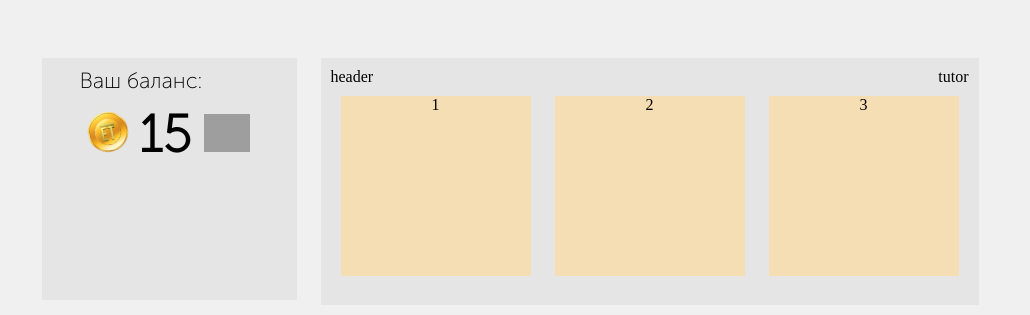
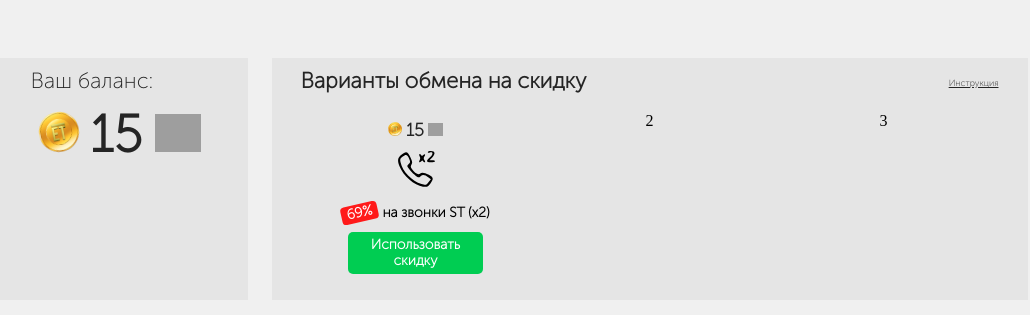
Before and after one commit to GeorgeVorob/php_test_task, a PHP site: page / in a window 1280 px wide. Shown: the top 315 px of the page, without its empty margins (130-1160 px from the left). Run offline with PHP 8.4, Linux system fonts and the light colour scheme; grey boxes are pictures that could not be loaded.

Commit message:
Implement products markdown

```diff
--- a/frontend/Views/index.css
+++ b/frontend/Views/index.css
@@ -3,6 +3,7 @@ body {
 }
 
 /*TODO: Вынести в общий файл.*/
+/*TODO: Добавить варианты шрифта разного веса.*/
 @font-face {
     font-family: Museo Sans Cyrl;
     src: url("../Assets/fonts/museosanscyrl_100.otf") format("opentype");
@@ -21,6 +22,21 @@ body {
     height: 38px;
 }
 
+.product-price-coin {
+    width: 14px;
+    height: 14px;
+}
+
+.product-price-currency-glyph {
+    width: 15px;
+    height: 13px;
+}
+
+.product-icon {
+    width: 39px;
+    height: 39px;
+}
+
 /*Шрифты*/
 
 .balance-header-font {
@@ -29,6 +45,7 @@ body {
     font-style: normal;
     font-size: 22px;
     line-height: 13px;
+    color: #242424;
 }
 
 .balance-font {
@@ -39,6 +56,45 @@ body {
     font-weight: 600;
     font-size: 52px;
     line-height: 43px;
+    color: #242424;
+}
+
+.products-header-font {
+    font-family: 'Museo Sans Cyrl';
+    font-style: normal;
+    font-weight: 600;
+    font-size: 22px;
+    line-height: 13px;
+    color: #242424;
+}
+
+.info-link-font {
+    font-family: 'Museo Sans Cyrl';
+    font-style: normal;
+    font-weight: 300;
+    font-size: 9px;
+    line-height: 18px;
+    text-decoration-line: underline;
+    color: #242424;
+    cursor: pointer;
+}
+
+.product-price-font {
+    font-family: 'Museo Sans Cyrl';
+    font-style: normal;
+    font-weight: 600;
+    font-size: 18px;
+    line-height: 13px;
+    text-align: center;
+    color: #242424;
+}
+
+.product-name-font {
+    font-family: 'Museo Sans Cyrl';
+    font-style: normal;
+    font-weight: 600;
+    font-size: 14px;
+    line-height: 13px;
 }
 
 /*Основные контейнеры  для разметки*/
@@ -65,9 +121,11 @@ body {
 }
 
 .products-pane {
+    padding-top: 16px;
+    padding-left: 29px;
+    padding-right: 29px;
     background: #e5e5e5;
-    padding: 10px;
-    min-height: 222px;
+    min-height: 226px;
 }
 
 .products-container {
@@ -75,14 +133,64 @@ body {
 }
 
 .products-container>* {
-    margin: 10px;
+    margin-left: 20px;
+    margin-right: 20px;
+    margin-top: 20px;
+    vertical-align: top;
 }
 
 .product-card {
     display: inline-block;
-    background: wheat;
-    height: 180px;
+    height: 170px;
     width: 190px;
+    transition: 0.3s;
+}
+
+.product-card:hover {
+    background: #d8d8d8;
+}
+
+.product-card>* {
+    margin-top: 10px;
+}
+
+.discount {
+    display: inline-block;
+    width: 37px;
+    height: 18px;
+
+    font-family: 'Museo Sans Cyrl';
+    font-style: normal;
+    font-weight: 600;
+    font-size: 14px;
+    line-height: 13px;
+    text-align: center;
+    line-height: 17px;
+    color: #FFFFFF;
+    transform: rotate(-12.65deg);
+    background: #FF1A1A;
+    border-radius: 4px;
+}
+
+.purchase-button {
+    width: 135px;
+    height: 42px;
+    font-family: 'Museo Sans Cyrl';
+    font-style: normal;
+    font-weight: 600;
+    font-size: 14px;
+    line-height: 16px;
+    text-align: center;
+
+    color: #FFFFFF;
+    background: #00CD52;
+    border-radius: 5px;
+    border-width: 0px;
+    transition: 0.3s;
+}
+
+.purchase-button:hover {
+    background: #00a844;
 }
 
 
--- a/frontend/Views/index.html
+++ b/frontend/Views/index.html
@@ -1,5 +1,6 @@
 <!DOCTYPE html>
 <html>
+
 <head>
   <link rel="stylesheet" href="frontend/Views/index.css">
   <title>Меню покупки товаров</title>
@@ -19,17 +20,28 @@
     <div class="products-pane">
 
       <!--Шапка товаров с заголовком и кнпокой открытия инструкции-->
-      <div class="clearfix" style="display: block;">
-        <span style="float: left;">header</span> <span style="float: right;">tutor</span>
+      <div style="display: block;">
+        <span class="products-header-font" style="float: left;">Варианты обмена на скидку</span>
+        <span class="info-link-font" style="float: right;">Инструкция</span>
       </div>
 
       <!--Сами товары-->
-      <div>
-        <div class="products-container clearfix">
-          <div class="product-card">1</div>
-          <div class="product-card">2</div>
-          <div class="product-card">3</div>
+      <div class="products-container clearfix">
+        <div class="product-card">
+          <div>
+            <img class="product-price-coin" src="frontend/Assets/images/coin.png">
+            <span class="product-price-font">15</span>
+            <img class="product-price-currency-glyph" src="frontend/Assets/images/Tugriki.svg">
+          </div>
+          <img class="product-icon" src="frontend/Assets/images/call_x2.svg">
+          <div>
+            <div class="discount">69%</div>
+            <span class="product-name-font">на звонки ST (x2)</span>
+          </div>
+          <button class="purchase-button">Использовать скидку</button>
         </div>
+        <div class="product-card">2</div>
+        <div class="product-card">3</div>
       </div>
     </div>
   </div>
```
Also changed, not shown: frontend/Assets/images/call_x2.svg (added). Lines whose indentation alone changed are shown as unchanged.
